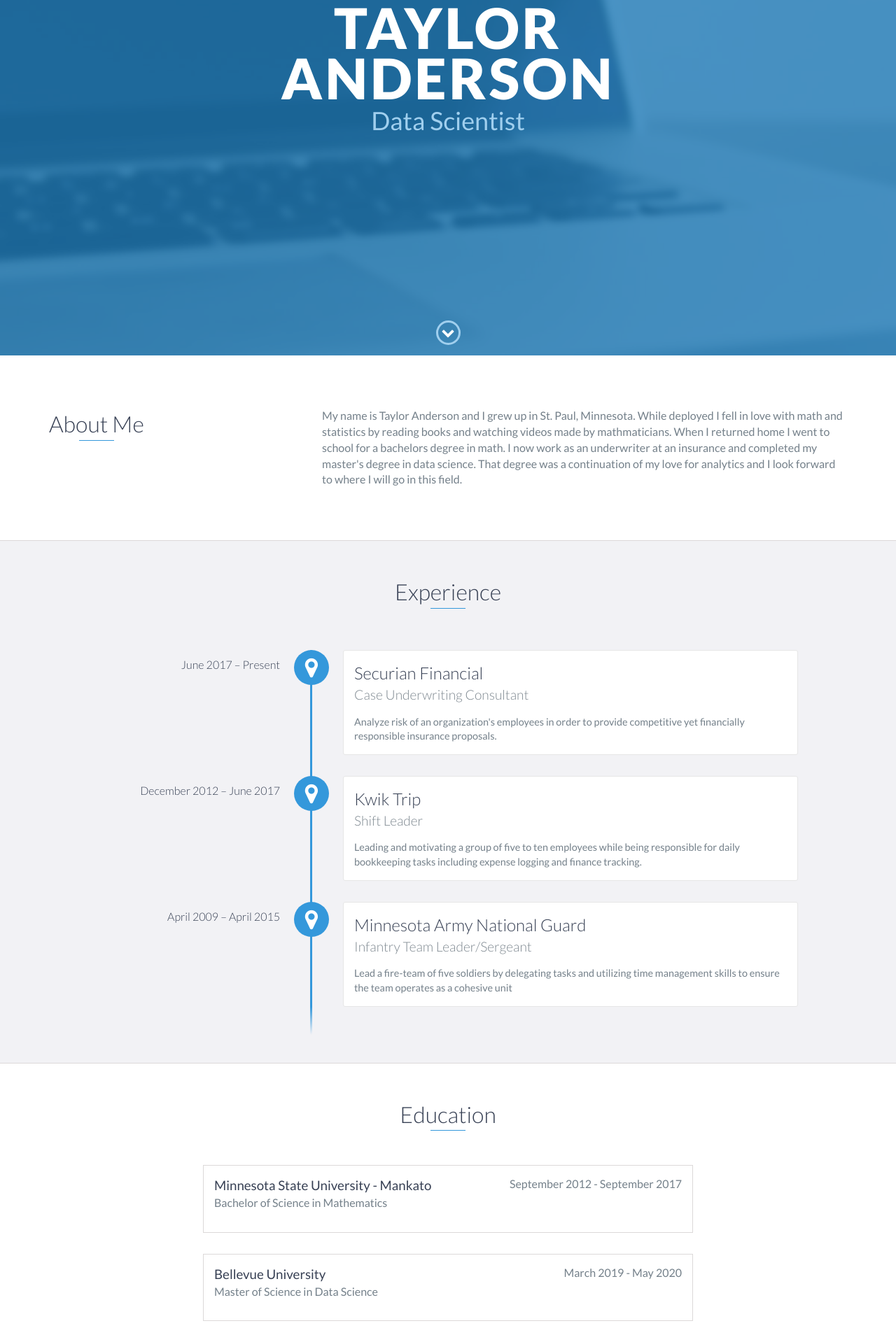
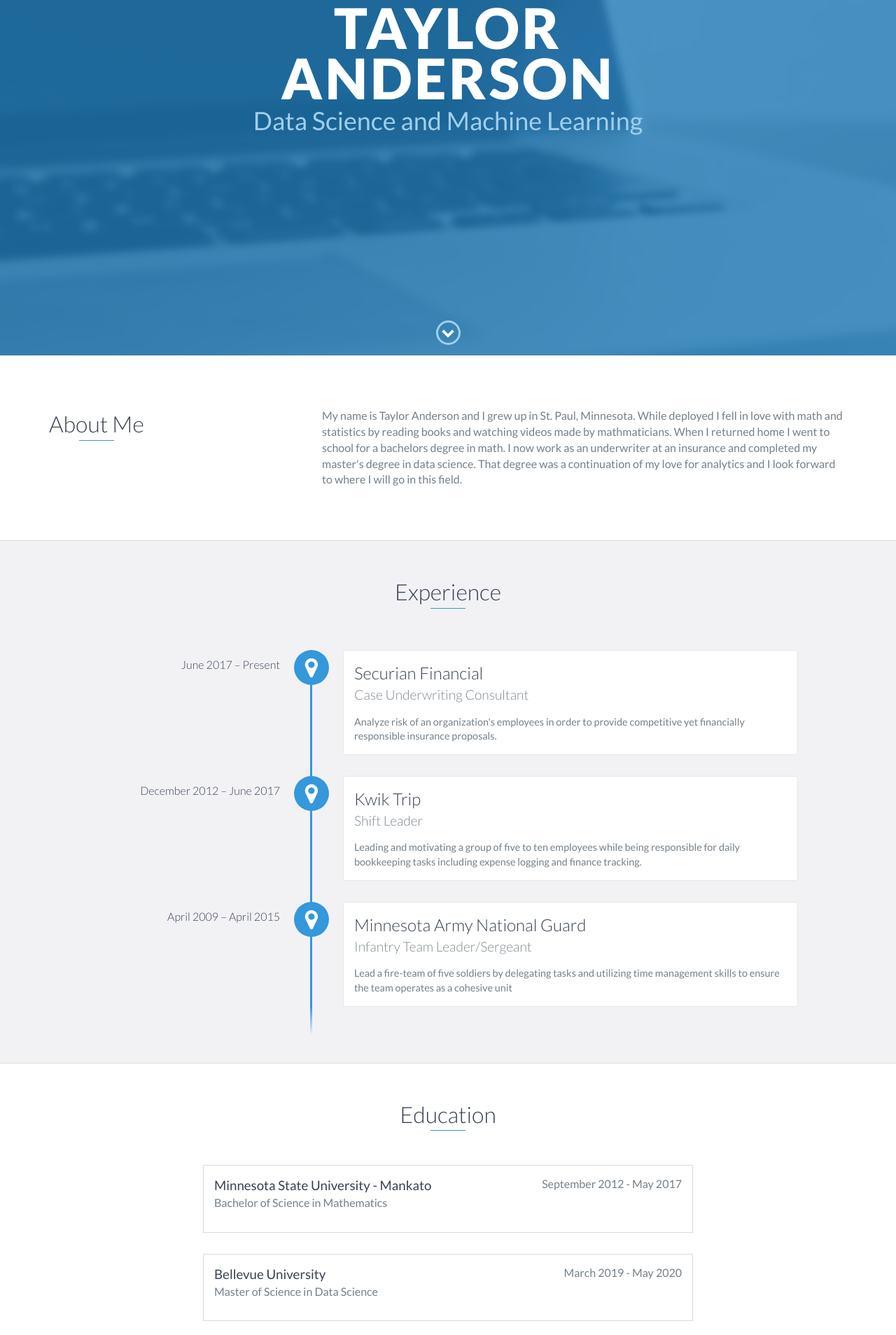
Before and after one commit to TravelingPotato/TravelingPotato.github.io, a website: page index.html in a window 1280 px wide. Shown: the part 292-2200 px from the top of the page at 70% size. Drawn offline with nearby package versions, Linux system fonts and the light colour scheme.

Commit message:
Update index.html
8/29

```diff
--- a/index.html
+++ b/index.html
@@ -49,7 +49,7 @@
     <div id="lead">
         <div id="lead-content">
             <h1>Taylor Anderson</h1>
-            <h2>Data Scientist</h2>
+            <h2>Data Science and Machine Learning</h2>
         </div>
         <!-- End #lead-content -->
 
@@ -117,7 +117,7 @@
         <h2 class="heading">Education</h2>
         <div class="education-block">
             <h3>Minnesota State University - Mankato</h3>
-            <span class="education-date">September 2012 - September 2017</span>
+            <span class="education-date">September 2012 - May 2017</span>
             <h4>Bachelor of Science in Mathematics</h4>
         </div>
         <!-- End .education-block -->
@@ -307,7 +307,6 @@
             <li>R</li>
             <li>VBA</li>
             <li>Tableau</li>
-			<li>Spark</li>
 			<li>SQL</li>
         </ul>
     </div>
```
